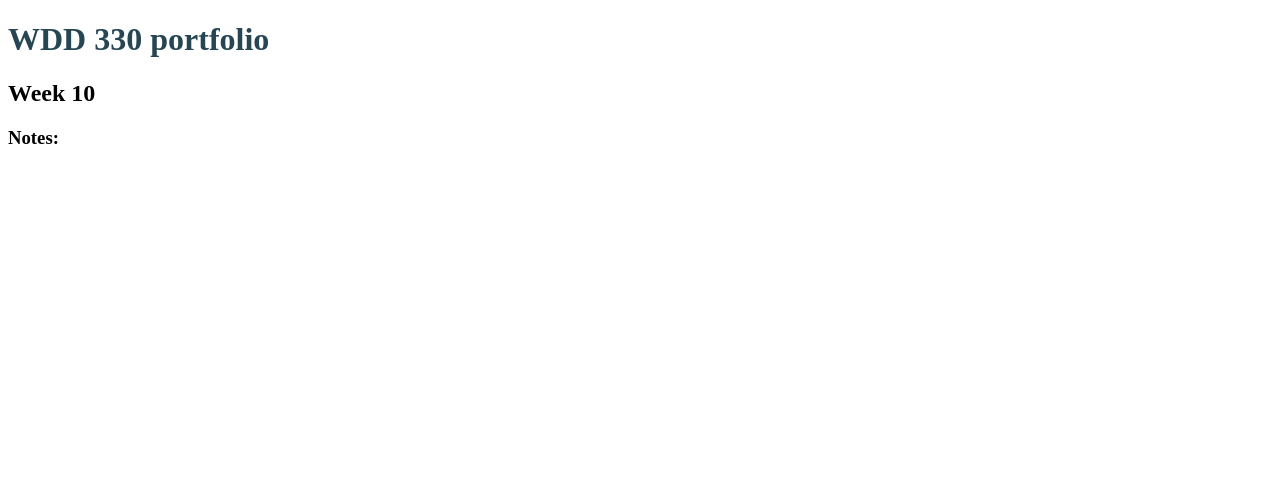
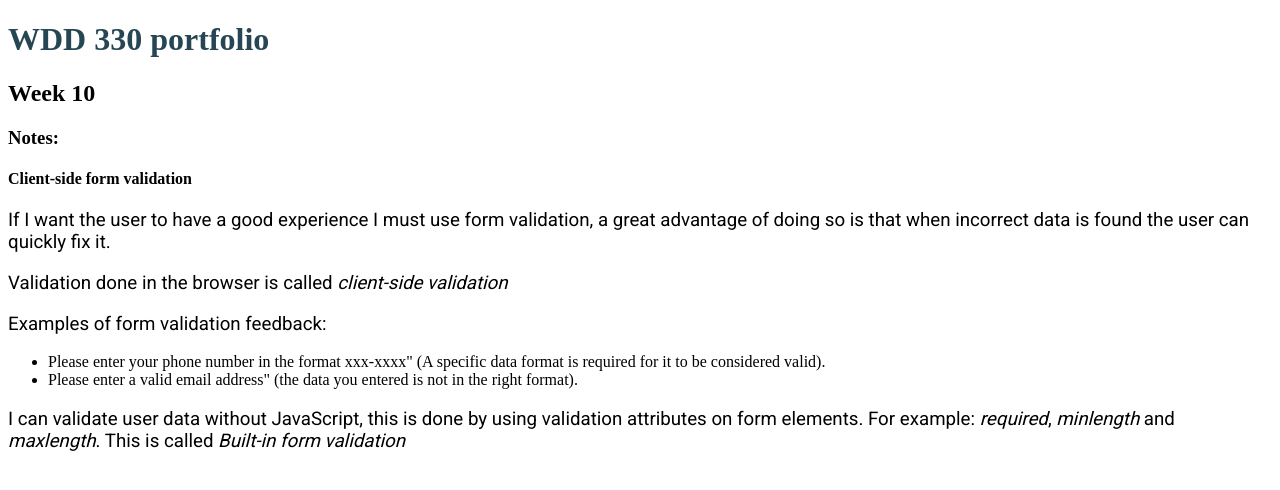
Before and after one commit to RafaSolorio/wdd330-portfolio, a plain HTML site: page week10/index.html in a window 1280 px wide. Drawn offline with Linux system fonts and the light colour scheme; files that its build step writes are made by us from their sources; a web font is replaced by a local one.

Commit message:
notes added

```diff
--- a/week10/index.html
+++ b/week10/index.html
@@ -1,20 +1,27 @@
 <!doctype html>
 <html>
   <head>
-    <title>Week 9</title>
+    <title>Week 10</title>
     <link rel="stylesheet" href="../styles/main.css">
-    <link rel="stylesheet" href="w9styles.css">
+    <link rel="stylesheet" href="w10styles.css">
   </head>
 
 <body>
   <a class="index" href="../index.html"><h1>WDD 330 portfolio</h1></a>
   <h2>Week 10</h2>
   <h3 id="notes">Notes:</h3>
-  <p></p>
-  <p></p>
-  <p></p>
-  <p></p>
-
+  <h4>Client-side form validation</h4>
+  <p>If I want the user to have a good experience I must use form validation, a great advantage of doing so
+    is that when incorrect data is found the user can quickly fix it.</p>
+  <p>Validation done in the browser is called <i>client-side validation</i></p>
+  <p>Examples of form validation feedback:</p>
+  <ul>
+    <li>Please enter your phone number in the format xxx-xxxx" (A specific data format is required for it to be considered valid).</li>
+    <li>Please enter a valid email address" (the data you entered is not in the right format).</li>
+  </ul>
+  <p>I can validate user data without JavaScript, this is done by using validation attributes on form elements.
+    For example: <i>required</i>, <i>minlength</i> and <i>maxlength</i>.
+    This is called <i>Built-in form validation</i></p>
 
 </body>
 </html>
--- /dev/null
+++ b/week10/w10styles.css
@@ -0,0 +1,7 @@
+a{
+    font-family: 'Roboto';
+}
+
+.index {
+    text-decoration: none;
+}
```
